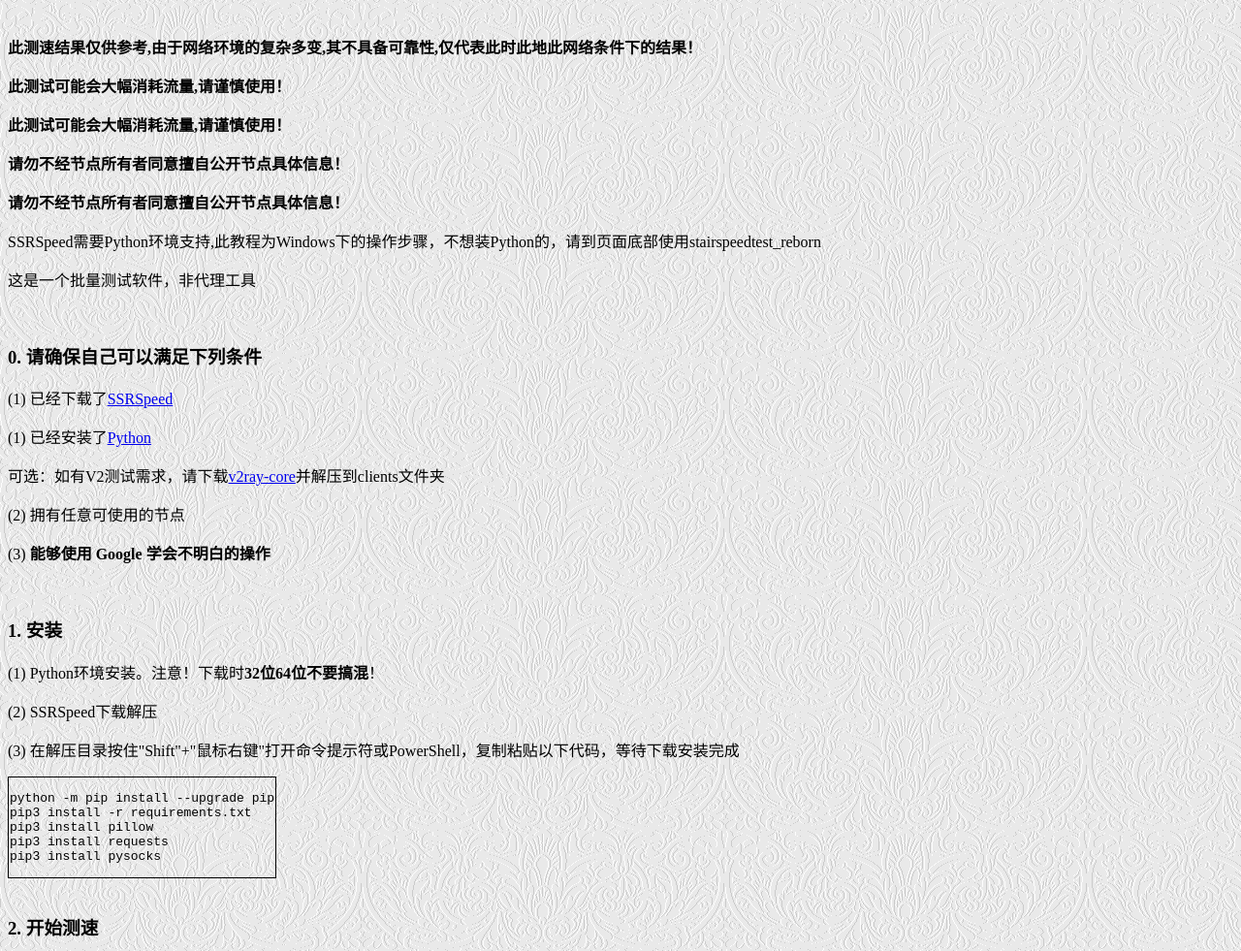
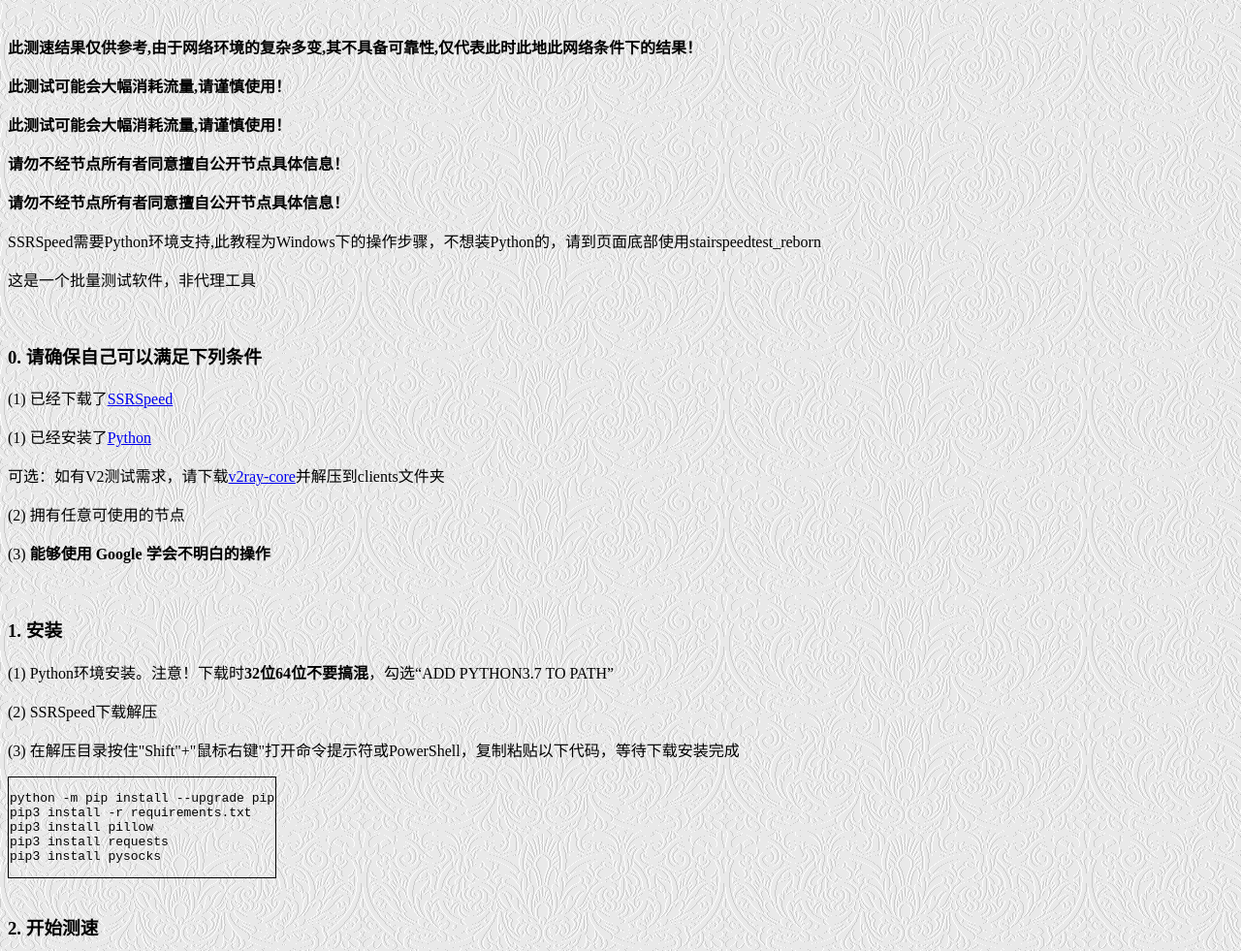
Before and after one commit to ausers/ausers.github.io, a plain HTML site: page guide/SSRSpeed.html in a window 1280 px wide. Shown: the part 119-1100 px from the top of the page at 97% size. Drawn offline with Linux system fonts and the light colour scheme.

Commit message:
Update SSRSpeed.html

```diff
--- a/guide/SSRSpeed.html
+++ b/guide/SSRSpeed.html
@@ -35,7 +35,7 @@
 <br>
 
 <h3 id="安装">1.  安装</h3>
-<p>(1) Python环境安装。注意！下载时<strong>32位64位不要搞混</strong>！</p>
+<p>(1) Python环境安装。注意！下载时<strong>32位64位不要搞混</strong>，勾选“ADD PYTHON3.7 TO PATH”</p>
 <p>(2) SSRSpeed下载解压</p>
 <p>(3) 在解压目录按住"Shift"+"鼠标右键"打开命令提示符或PowerShell，复制粘贴以下代码，等待下载安装完成</p>
 <table><tbody><tr><td align="left"><pre style="box-sizing">
```
